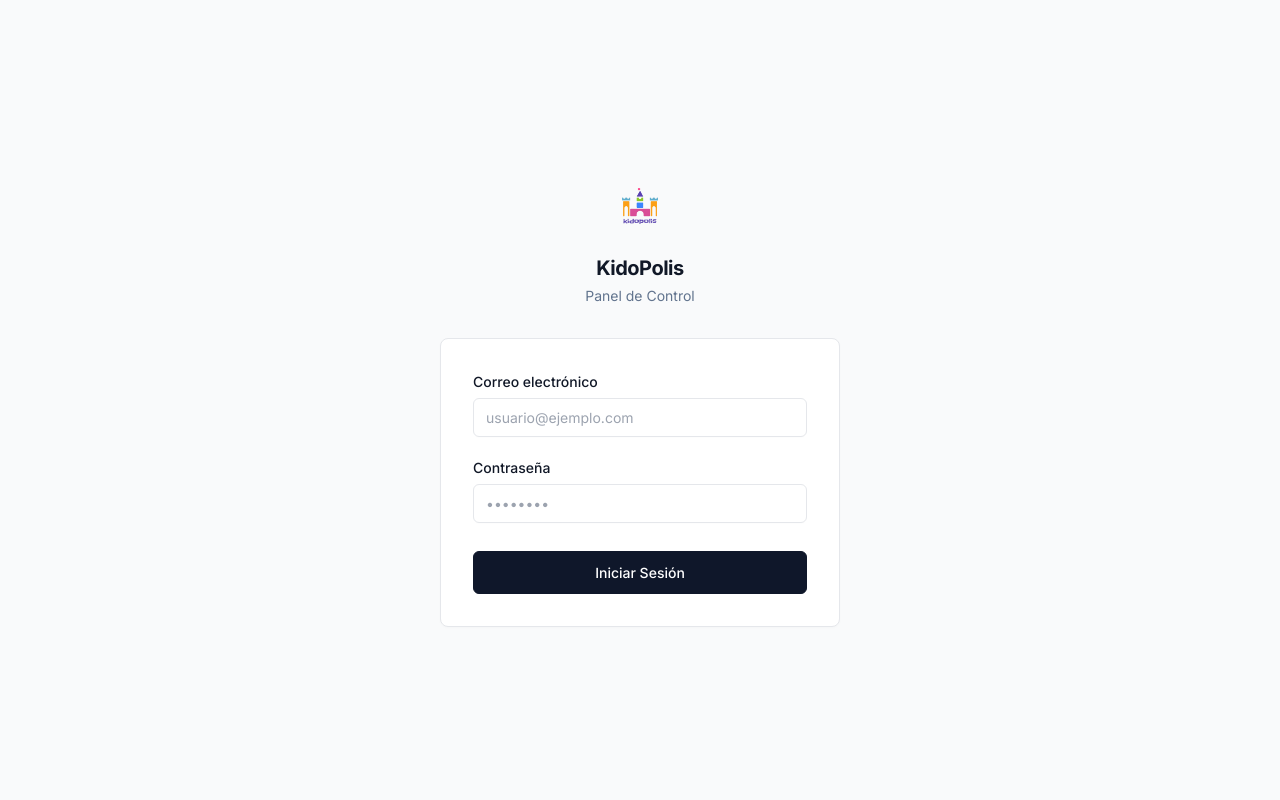
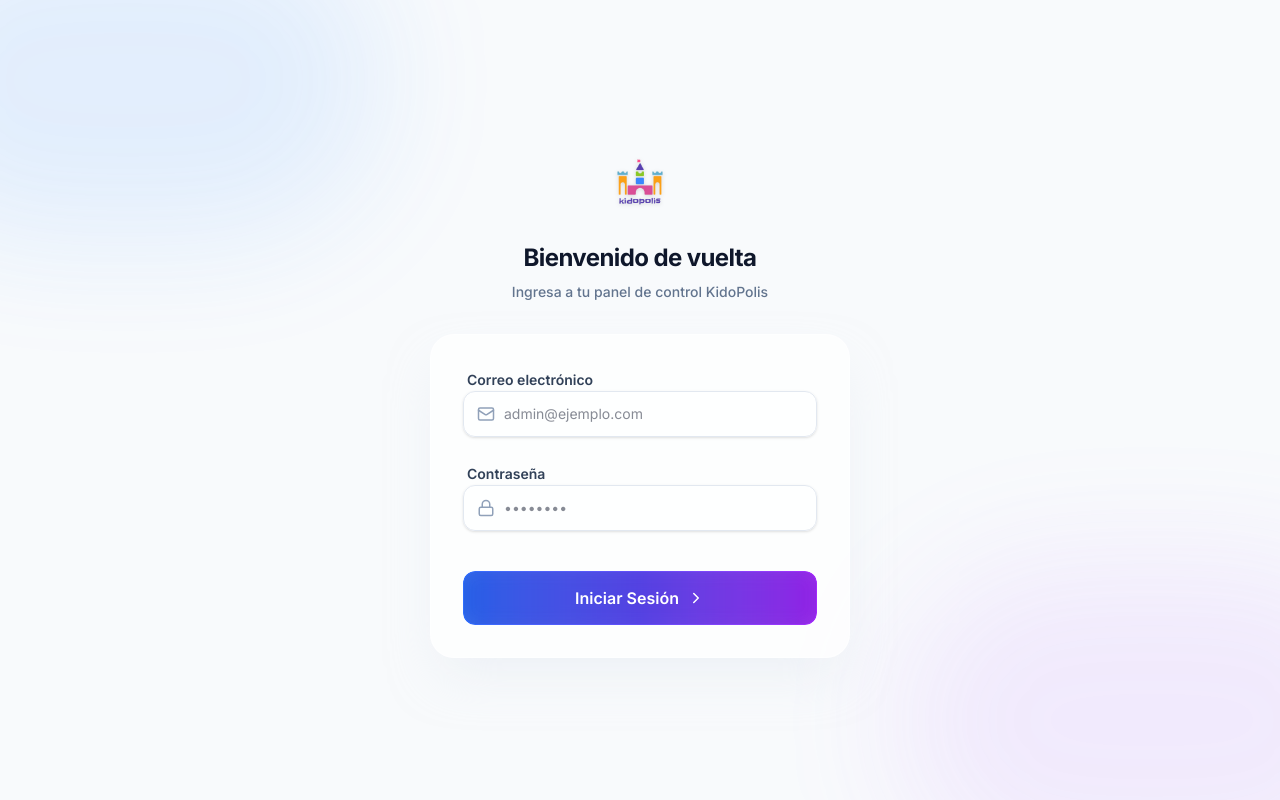
Before and after one commit to ricponce14-bot/kidopolis-admin, a React (Vite) app: page /login in a window 1280 px wide. Built offline with nearby package versions, Linux system fonts and the light colour scheme.

Commit message:
Rediseño completo de pantalla de login con glassmorphism

```diff
--- a/src/pages/LoginPage.jsx
+++ b/src/pages/LoginPage.jsx
@@ -1,7 +1,7 @@
 import { useState } from 'react'
 import { useNavigate, Navigate } from 'react-router-dom'
 import { useAuth } from '../context/AuthContext'
-import { Mail, Lock, AlertCircle } from 'lucide-react'
+import { Mail, Lock, AlertCircle, ChevronRight } from 'lucide-react'
 import toast from 'react-hot-toast'
 
 export default function LoginPage() {
@@ -32,49 +32,63 @@ export default function LoginPage() {
   }
 
   return (
-    <div className="min-h-screen flex items-center justify-center p-4">
-      <div className="w-full max-w-[400px]">
+    <div className="min-h-screen flex items-center justify-center p-4 relative overflow-hidden bg-slate-50">
+      {/* Decorative Background Elements */}
+      <div className="absolute top-[-10%] left-[-10%] w-[40%] h-[40%] bg-blue-400/20 rounded-full blur-3xl animate-pulse" style={{ animationDuration: '8s' }} />
+      <div className="absolute bottom-[-10%] right-[-10%] w-[40%] h-[40%] bg-purple-400/20 rounded-full blur-3xl animate-pulse" style={{ animationDuration: '10s', animationDelay: '2s' }} />
+
+      <div className="w-full max-w-[420px] relative z-10 animate-fade-in">
         {/* Header */}
         <div className="flex flex-col items-center mb-8 text-center">
           <img
             src="/logo.png"
             alt="KidoPolis"
-            className="h-16 w-auto mb-4 object-contain"
+            className="h-20 w-auto mb-5 object-contain drop-shadow-sm transition-transform hover:scale-105"
             onError={(e) => {
               e.target.style.display = 'none';
               document.getElementById('fallback-logo').style.display = 'flex';
             }}
           />
-          <div id="fallback-logo" className="w-12 h-12 rounded-lg flex items-center justify-center bg-slate-900 mb-4 shadow-sm hidden">
-             <span className="text-white font-bold text-xl">K</span>
+          <div id="fallback-logo" className="w-16 h-16 rounded-2xl flex items-center justify-center bg-gradient-to-br from-slate-800 to-slate-900 mb-5 shadow-lg hidden">
+             <span className="text-white font-black text-3xl">K</span>
           </div>
-          <h1 className="text-xl font-bold tracking-tight">KidoPolis</h1>
-          <p className="text-sm mt-1 text-slate-500">Panel de Control</p>
+          <h1 className="text-2xl font-black tracking-tight text-slate-900">Bienvenido de vuelta</h1>
+          <p className="text-sm mt-2 text-slate-500 font-medium">Ingresa a tu panel de control KidoPolis</p>
         </div>
 
-        {/* Form */}
-        <div className="glass-card p-6 sm:p-8">
-          <form onSubmit={handleSubmit} className="space-y-5">
-            <div>
-              <label htmlFor="email" className="form-label">Correo electrónico</label>
+        {/* Form Card */}
+        <div className="bg-white/70 backdrop-blur-xl border border-white/50 shadow-2xl shadow-slate-200/50 rounded-3xl p-8">
+          <form onSubmit={handleSubmit} className="space-y-6">
+
+            <div className="space-y-1.5">
+              <label htmlFor="email" className="text-sm font-semibold text-slate-700 ml-1">Correo electrónico</label>
+              <div className="relative group">
+                <div className="absolute inset-y-0 left-0 pl-3.5 flex items-center pointer-events-none text-slate-400 group-focus-within:text-blue-600 transition-colors">
+                  <Mail size={18} />
+                </div>
                 <input
                   id="email"
                   type="email"
-                className="input-field"
-                placeholder="usuario@ejemplo.com"
+                  className="w-full pl-10 pr-4 py-3 bg-white/50 border border-slate-200 rounded-xl text-slate-900 text-sm focus:bg-white focus:border-blue-500 focus:ring-4 focus:ring-blue-500/10 transition-all outline-none shadow-sm"
+                  placeholder="admin@ejemplo.com"
                   value={email}
                   onChange={e => setEmail(e.target.value)}
                   required
                   autoComplete="email"
                 />
               </div>
+            </div>
 
-            <div>
-              <label htmlFor="password" className="form-label">Contraseña</label>
+            <div className="space-y-1.5">
+              <label htmlFor="password" className="text-sm font-semibold text-slate-700 ml-1">Contraseña</label>
+              <div className="relative group">
+                <div className="absolute inset-y-0 left-0 pl-3.5 flex items-center pointer-events-none text-slate-400 group-focus-within:text-blue-600 transition-colors">
+                  <Lock size={18} />
+                </div>
                 <input
                   id="password"
                   type="password"
-                className="input-field"
+                  className="w-full pl-10 pr-4 py-3 bg-white/50 border border-slate-200 rounded-xl text-slate-900 text-sm focus:bg-white focus:border-blue-500 focus:ring-4 focus:ring-blue-500/10 transition-all outline-none shadow-sm"
                   placeholder="••••••••"
                   value={password}
                   onChange={e => setPassword(e.target.value)}
@@ -82,21 +96,33 @@ export default function LoginPage() {
                   autoComplete="current-password"
                 />
               </div>
+            </div>
 
             {error && (
-              <div className="flex items-center gap-2 p-3 rounded-md bg-red-50 text-red-600 text-sm border border-red-100">
-                <AlertCircle size={15} />
-                {error}
+              <div className="flex items-center gap-2 p-3.5 rounded-xl bg-red-50/80 backdrop-blur-sm text-red-600 text-sm border border-red-100 animate-fade-in">
+                <AlertCircle size={16} className="shrink-0" />
+                <span className="font-medium">{error}</span>
               </div>
             )}
 
             <button
               type="submit"
-              className="btn-primary w-full py-2.5 mt-2"
+              className="w-full relative group overflow-hidden rounded-xl p-[1px] mt-4"
               disabled={submitting}
             >
-              {submitting ? <div className="spinner !border-t-white !border-r-transparent !border-b-transparent !border-l-transparent w-4 h-4 border-[2px]" /> : 'Iniciar Sesión'}
+              <span className="absolute inset-0 bg-gradient-to-r from-blue-600 via-indigo-600 to-purple-600 rounded-xl opacity-90 group-hover:opacity-100 transition-opacity duration-300"></span>
+              <div className="relative flex items-center justify-center gap-2 px-6 py-3.5 bg-slate-900/10 backdrop-blur-sm rounded-xl text-white font-semibold transition-all duration-300 group-hover:bg-transparent">
+                {submitting ? (
+                  <div className="spinner !border-t-white !border-r-transparent !border-b-transparent !border-l-transparent w-5 h-5 border-[2.5px]" />
+                ) : (
+                  <>
+                    Iniciar Sesión
+                    <ChevronRight size={18} className="group-hover:translate-x-1 transition-transform" />
+                  </>
+                )}
+              </div>
             </button>
+
           </form>
         </div>
       </div>
```
Lines whose indentation alone changed are shown as unchanged.
